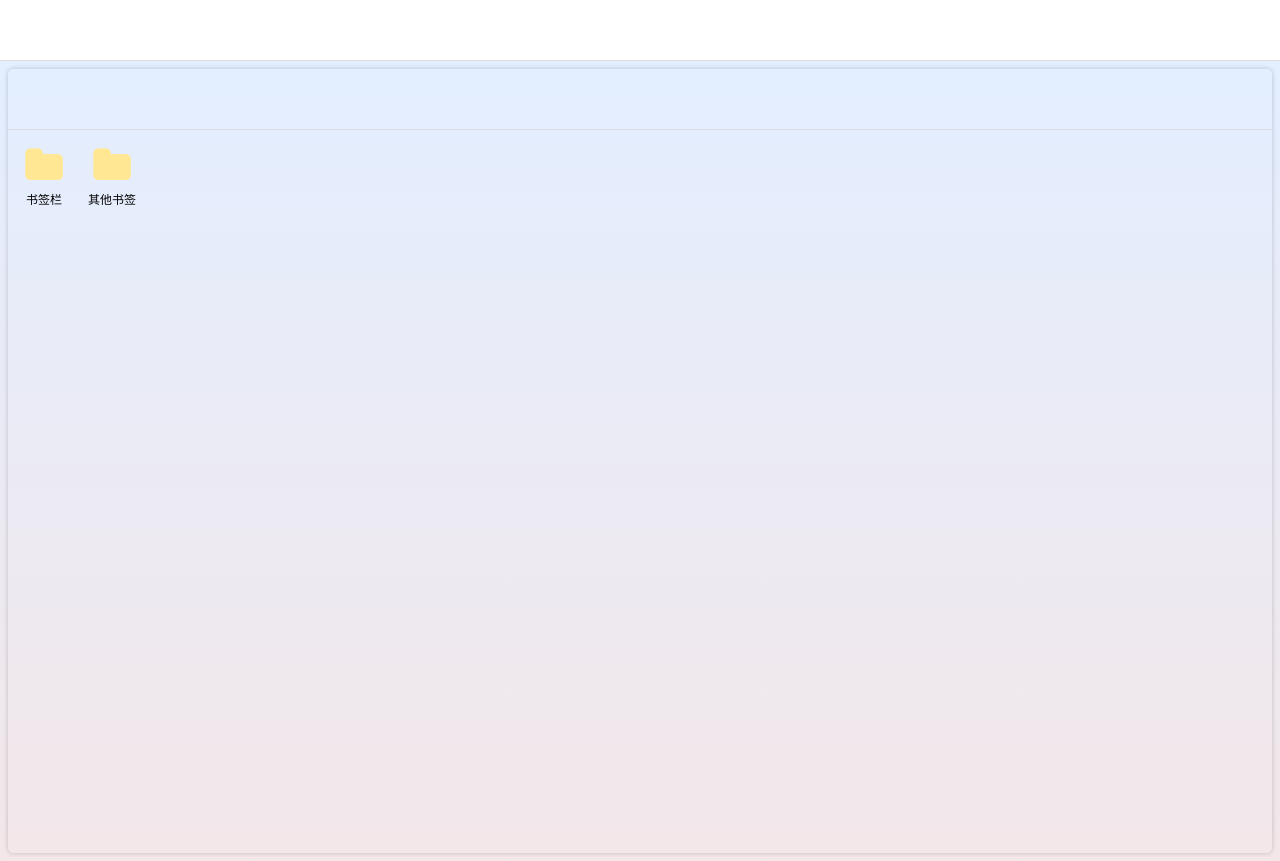
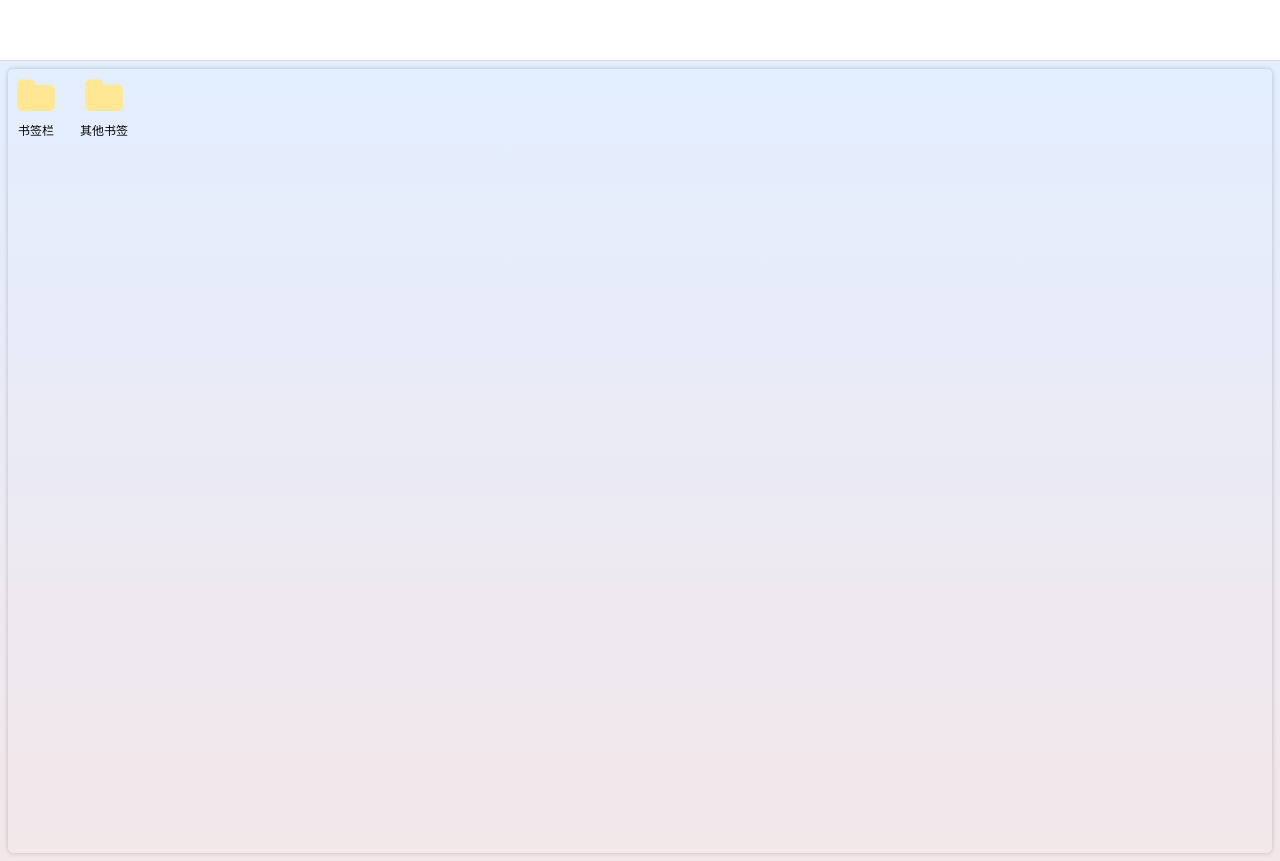
Before and after one commit to wzCoding/bookmarks, a Vue app in the folder bookmark/: page /#/ in a window 1280 px wide. Built offline with nearby package versions, Linux system fonts and the light colour scheme.

Commit message:
submit the code

```diff
--- a/bookmark/src/App.vue
+++ b/bookmark/src/App.vue
@@ -1,9 +1,9 @@
 <template>
-  <bookHeader></bookHeader>
+  <BookHeader></BookHeader>
   <router-view />
 </template>
 <script setup>
-import bookHeader from './components/header.vue';
+import BookHeader from './components/header.vue';
 </script>
 <style lang="scss">
 body {
--- a/bookmark/src/components/bookmark.vue
+++ b/bookmark/src/components/bookmark.vue
@@ -22,7 +22,11 @@ const handleClick = () => {
     emit("open", openParam);
 }
 const iconUrl = computed(() => {
-    return props.bookmark.url ? `${props.bookmark.url}favicon.ico` : defaultIcon
+    let url = defaultIcon;
+    if(props.bookmark.url){
+        url = `https://www.google.com/s2/favicons?sz=64&domain_url=${props.bookmark.url}`
+    }
+    return url;
 });
 const title = computed(() => {
     return props.bookmark.title ? props.bookmark.title : defaultTitle
--- a/bookmark/src/views/HomeView.vue
+++ b/bookmark/src/views/HomeView.vue
@@ -1,23 +1,20 @@
 <template>
     <div class="home">
-        <div class="bookmark-container">
-            <div class="bookmark-header"></div>
         <div class="bookmark-content">
-                <bookmark v-for="bookmark in bookmarks" :key="bookmark.id" @open="openBookMark" :bookmark="bookmark">
-                </bookmark>
-            </div>
+            <BookMark v-for="bookmark in bookmarks" :key="bookmark.id" @open="openBookMark" :bookmark="bookmark">
+            </BookMark>
         </div>
     </div>
 </template>
 
 <script setup>
 import { ref } from 'vue';
-import bookmark from '@/components/bookmark.vue';
+import BookMark from '../components/bookmark.vue';
 const bookmarks = ref([]);
 const openBookMark = (param) => {
     if (typeof param == 'string') {
-        window.open(param.data, "_blank");
-    }else{
+        window.open(param, "_blank");
+    } else {
         console.log(param)
         bookmarks.value = param
     }
@@ -40,7 +37,6 @@ getData();
     height: 100%;
     position: relative;
     background-image: var(--background-color);
-
     &::after {
         content: "";
         position: absolute;
@@ -50,21 +46,6 @@ getData();
         box-shadow: 0 0 5px rgba(0, 0, 0, 0.2);
 
     }
-
-    .bookmark-container {
-        position: absolute;
-        inset: .5rem;
-        display: flex;
-        flex-direction: column;
-        justify-content: flex-start;
-        align-items: flex-start;
-
-        .bookmark-header {
-            width: 100%;
-            height: 60px;
-            border-bottom: 1px solid #ddd;
-        }
-
     .bookmark-content {
         flex: 1;
         width: calc(100% - .5rem);
@@ -77,5 +58,4 @@ getData();
         padding: .5rem;
     }
 }
-}
 </style>
```
Also changed, not shown: bookmark/public/utils/background.js (line endings or trailing spaces). Lines whose indentation alone changed are shown as unchanged.
